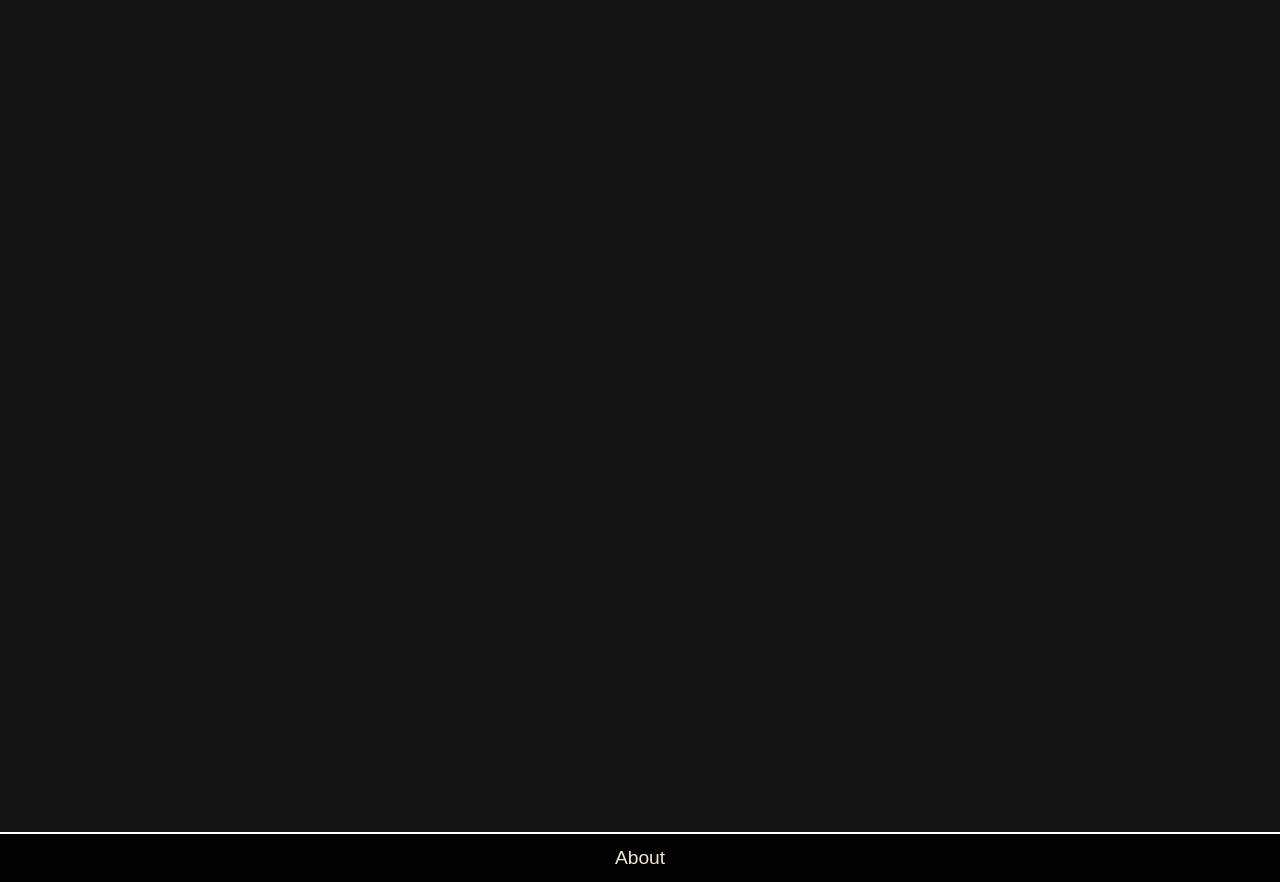
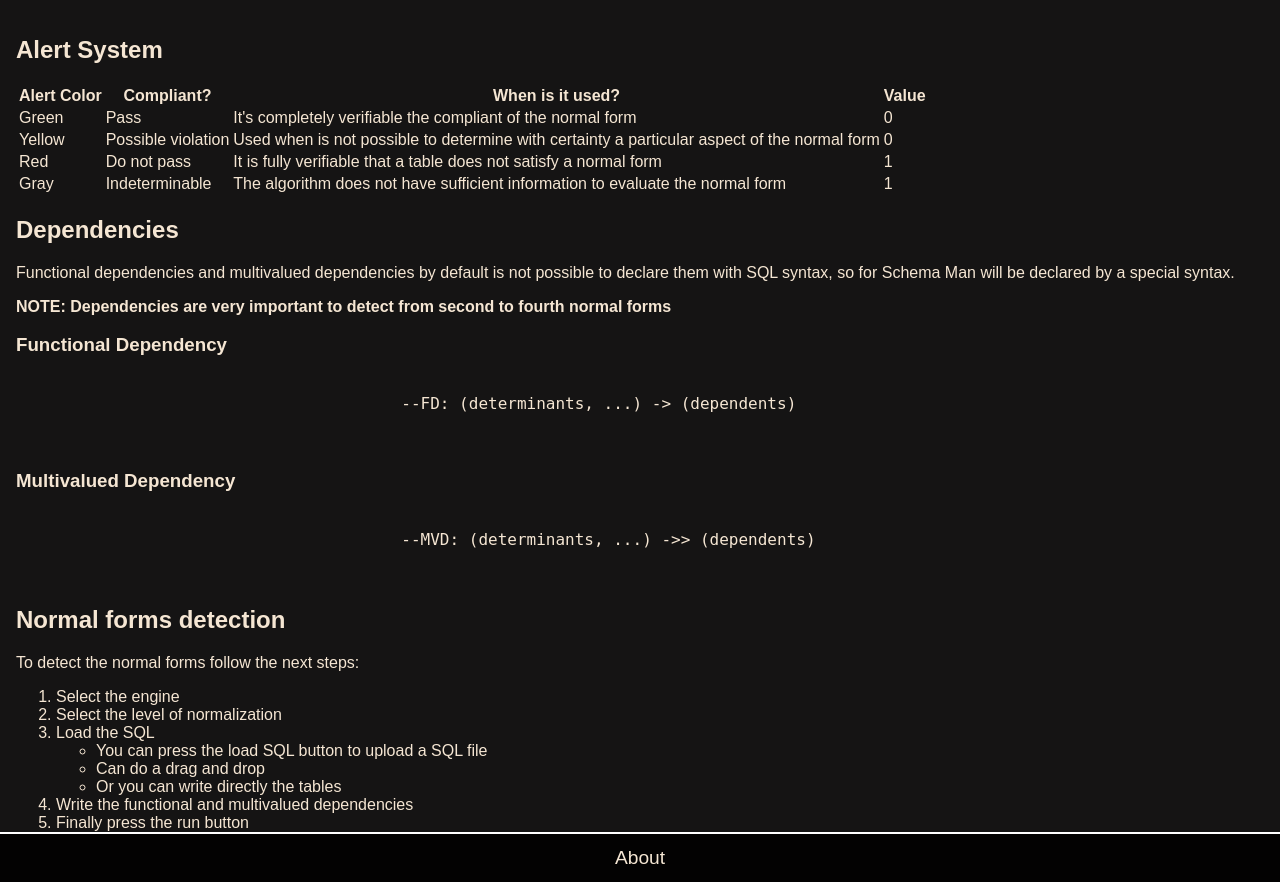
Before and after one commit to Qwerty3341/SchemaMan, a Flask app: page /manual/ in a window 1280 px wide. Shown: the part 82-964 px from the top of the page. Run offline with Flask 3, Linux system fonts and the light colour scheme; parts of the project's set-up code (start-up, migrations or seed data) failed here and were passed over; some web fonts are replaced.

Commit message:
Empezando el manual
Sigue el css

```diff
--- a/schema_man/templates/app/manual.html
+++ b/schema_man/templates/app/manual.html
@@ -3,4 +3,100 @@
 {% block title %}Manual{% endblock %}
 
 {% block content %}
+
+<section id="manual-container">
+	<div class="div-container" id="alert-table-div">
+		<h2>Alert System</h2>
+		<table>
+			<thead>
+				<tr>
+					<th>Alert Color</td>
+					<th>Compliant?</td>
+					<th>When is it used?</td>
+					<th>Value</td>
+				</tr>
+			</thead>
+
+			<tbody>
+				<!--Alert colors | Compliant? | When is it used? | Value-->
+				<tr>
+					<td>Green</td>
+					<td>Pass</td>
+					<td>It's completely verifiable the compliant of the normal form</td>
+					<td>0</td>
+				</tr>
+				<tr>
+					<td>Yellow</td>
+					<td>Possible violation</td>
+					<td>Used when is not possible to determine with certainty a particular aspect of the normal form
+					</td>
+					<td>0</td>
+				</tr>
+				<tr>
+					<td>Red</td>
+					<td>Do not pass</td>
+					<td>It is fully verifiable that a table does not satisfy a normal form</td>
+					<td>1</td>
+				</tr>
+				<tr>
+					<td>Gray</td>
+					<td>Indeterminable</td>
+					<td>The algorithm does not have sufficient information to evaluate the normal form</td>
+					<td>1</td>
+				</tr>
+			</tbody>
+		</table>
+	</div>
+
+	<div class="div-container" id="dependencies-div">
+		<h2>Dependencies</h2>
+		<p>
+			Functional dependencies and multivalued dependencies by default is not possible to declare them
+			with SQL syntax, so for Schema Man will be declared by a special syntax.
+		</p>
+
+		<strong>NOTE: Dependencies are very important to detect from second to fourth normal forms</strong>
+
+		<div id="functional-dependency-div">
+			<h3>Functional Dependency</h3>
+
+			<pre class="dependency-example">
+				<code>
+					--FD: (determinants, ...) -> (dependents)
+				</code>
+			</pre>
+
+		</div>
+
+		<div id="multivalued-dependency-div">
+			<h3>Multivalued Dependency</h3>
+			<pre class="dependency-example">
+				<code>
+					--MVD: (determinants, ...) ->> (dependents)
+				</code>
+			</pre>
+		</div>
+	</div>
+
+	<div class=div-container id="normal-forms-div">
+		<h2>Normal forms detection</h2>
+		<p>
+			To detect the normal forms follow the next steps:
+		</p>
+		<ol>
+			<li>Select the engine</li>
+			<li>Select the level of normalization</li>
+			<li>Load the SQL
+				<ul>
+					<li>You can press the load SQL button to upload a SQL file</li>
+					<li>Can do a drag and drop</li>
+					<li>Or you can write directly the tables</li>
+				</ul>
+			</li>
+			<li>Write the functional and multivalued dependencies</li>
+			<li>Finally press the run button</li>
+		</ol>
+	</div>
+</section>
+
 {% endblock %}
```
